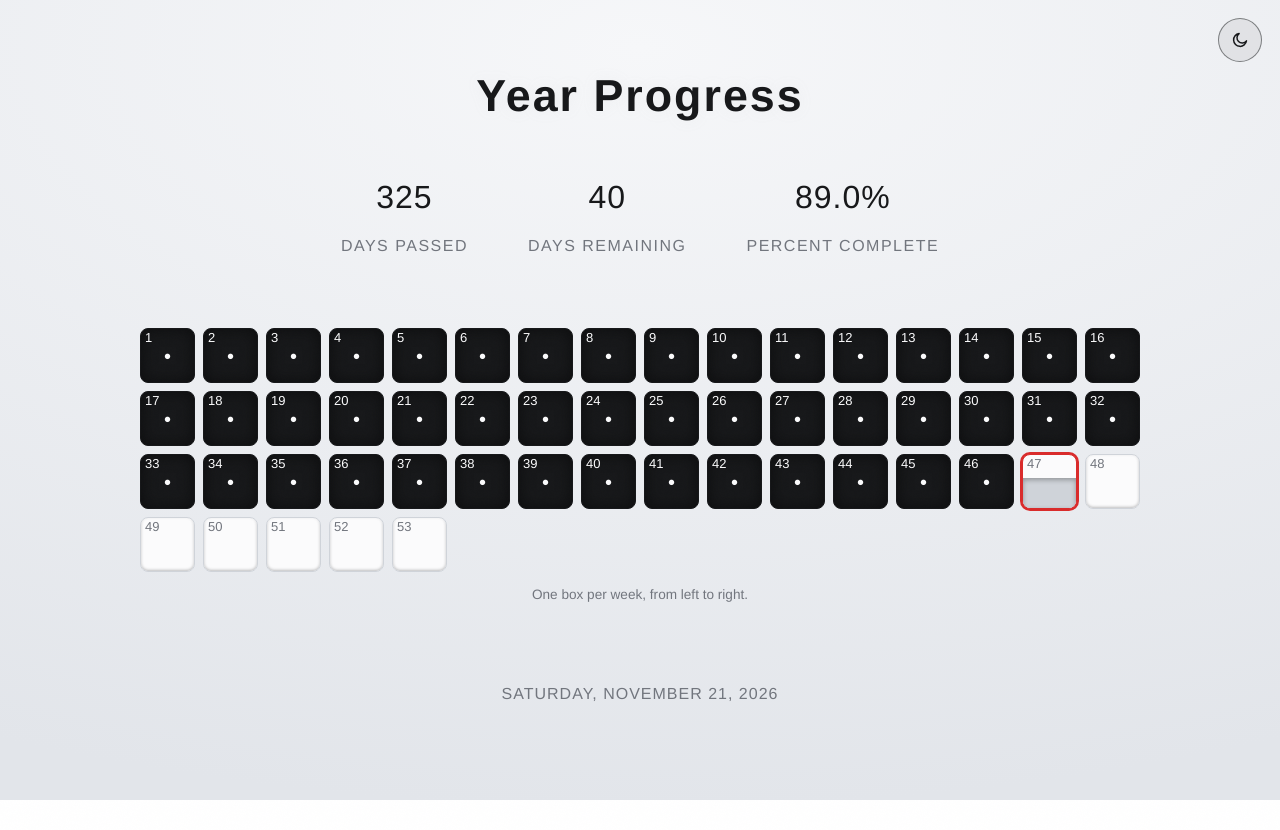
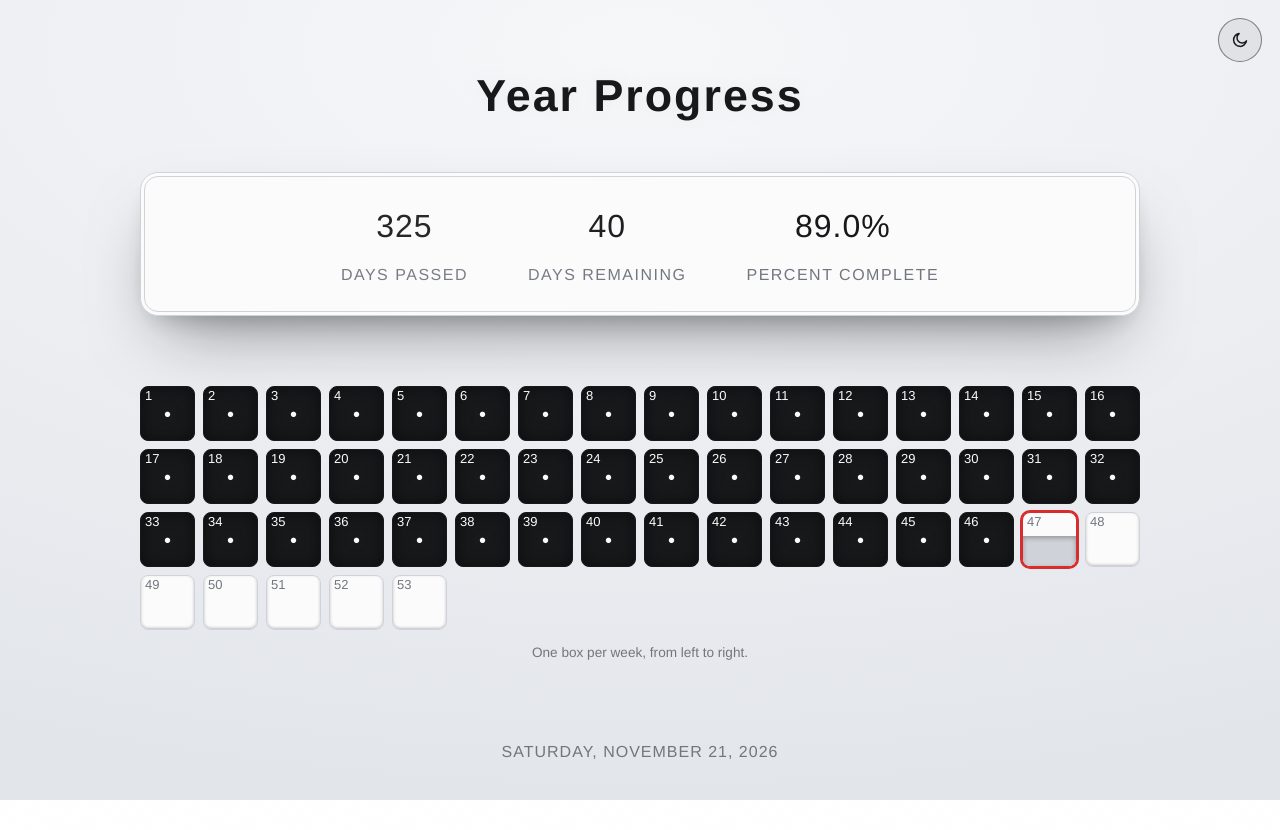
Before and after one commit to ashik-maybe/year-progress, a website built with Vite: page index.html in a window 1280 px wide. Before the commit the page ends 800 px from the top, so only its background shows below. Built offline with nearby package versions, Linux system fonts and the light colour scheme.

Commit message:
style: give the stats a physical panel
The stats now sit on a raised panel with a lip. A soft glass highlight crosses the surface.

```diff
--- a/src/style.css
+++ b/src/style.css
@@ -176,10 +176,34 @@ h1 {
 }
 
 .stats {
+    position: relative;
     display: flex;
     justify-content: center;
     gap: clamp(20px, 6vw, 60px);
     flex-wrap: wrap;
+    padding: clamp(18px, 4vw, 28px);
+    border-radius: 18px;
+    background: var(--dial);
+    border: 1px solid var(--lip);
+    box-shadow: var(--shadow), inset 0 1px 2px rgba(255, 255, 255, 0.3);
+}
+
+.stats::before {
+    content: '';
+    position: absolute;
+    inset: 3px;
+    border-radius: 14px;
+    border: 1px solid var(--lip);
+    pointer-events: none;
+}
+
+.stats::after {
+    content: '';
+    position: absolute;
+    inset: 0;
+    border-radius: inherit;
+    pointer-events: none;
+    background: radial-gradient(circle at 32% 24%, rgba(255, 255, 255, 0.09), rgba(255, 255, 255, 0.02) 26%, transparent 48%);
 }
 
 .stat-item {
```
